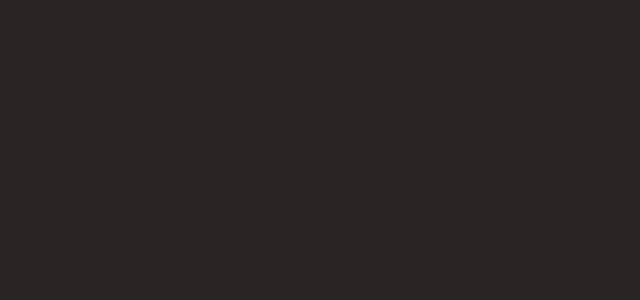
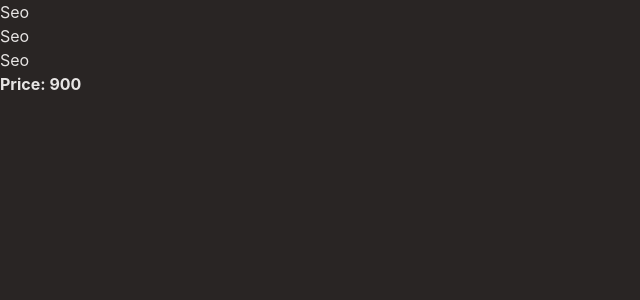
Before and after one commit to JuanDNJ/s6-pressupostos, a React (Vite) app: page /s6-pressupostos/view-pressupost/1/1/1/1/1 in a window 1280 px wide. Before the commit this address had no page. Shown: the top 300 px of the page, without its empty margins (0-640 px from the left). Built offline with nearby package versions, Linux system fonts and the light colour scheme.

Commit message:
Probando rutas con parametros

```diff
--- a/src/App.jsx
+++ b/src/App.jsx
@@ -3,6 +3,7 @@
 import Calculator from "./pages/Calculator";
 import Store from "./context/Store";
 import Modal from "./components/Modal";
+import ViewPressupost from "./pages/ViewPressupost";
 const App = () => {
   return (
     <Store>
@@ -10,6 +11,10 @@
         <Modal />
         <Routes>
           <Route path="/" element={<Home />} />
+          <Route
+            path="/view-pressupost/:webPage/:seo/:ads/:pages?/:languages?"
+            element={<ViewPressupost />}
+          />
           <Route path="/calculadora" element={<Calculator />} />
         </Routes>
       </BrowserRouter>
--- /dev/null
+++ b/src/pages/ViewPressupost.jsx
@@ -0,0 +1,66 @@
+import { useParams } from "react-router-dom";
+import { useStore } from "../hooks";
+const ViewPressupost = () => {
+  const { services, discount } = useStore();
+  let params = useParams();
+  console.log(params); // "one/two"
+  console.log(services);
+  console.log(discount);
+  const getService = () => {
+    const serv = structuredClone(services);
+    const newServices = serv.map((rec) => {
+      if (rec.id === Number(params.webPage)) {
+        if ((Number(params.pages) > 0) & Number(params.languages > 0)) {
+          return {
+            ...rec,
+            pages: Number(params.pages),
+            languages: Number(params.languages),
+          };
+        } else {
+          return rec;
+        }
+      }
+      return rec;
+    });
+    return {
+      ads:
+        Number(params.ads) &&
+        newServices.find((rec) => rec.id === Number(params.ads)),
+      webPage:
+        Number(params.webPage) &&
+        newServices.find((rec) => rec.id === Number(params.webPage)),
+      seo:
+        Number(params.seo) &&
+        newServices.find((rec) => rec.id === Number(params.seo)),
+    };
+  };
+  const { ads, seo, webPage } = getService();
+  return (
+    <section>
+      <ul>
+        <div>{ads !== 0 && ads.name}</div>
+        <div>{seo !== 0 && seo.name}</div>
+        <div>{webPage !== 0 && webPage.name}</div>
+      </ul>
+      <strong>
+        Price:{" "}
+        {ads !== 0 && seo !== 0 && webPage !== 0 && ads.price + seo.price + webPage.price}
+      </strong>
+    </section>
+  );
+};
+//   return (
+//     <section className="flex flex-col">
+//       {getService() && getService().ads && getService().ads && (
+//         <div className="flex flex-col gap-4">{getService().ads.name}</div>
+//       )}
+//       <strong className="flex flex-col">
+//         <small>{params.webPage && `${params.webPage}`}</small>
+//         <small>{params.pages && params.pages}</small>
+//         <small>{params.languages && params.languages}</small>
+//       </strong>
+//       <strong>{params.seo && `${params.seo}`}</strong>
+//       <strong>{params.ads && `${params.ads}`}</strong>
+//     </section>
+//   );
+export default ViewPressupost;
```
